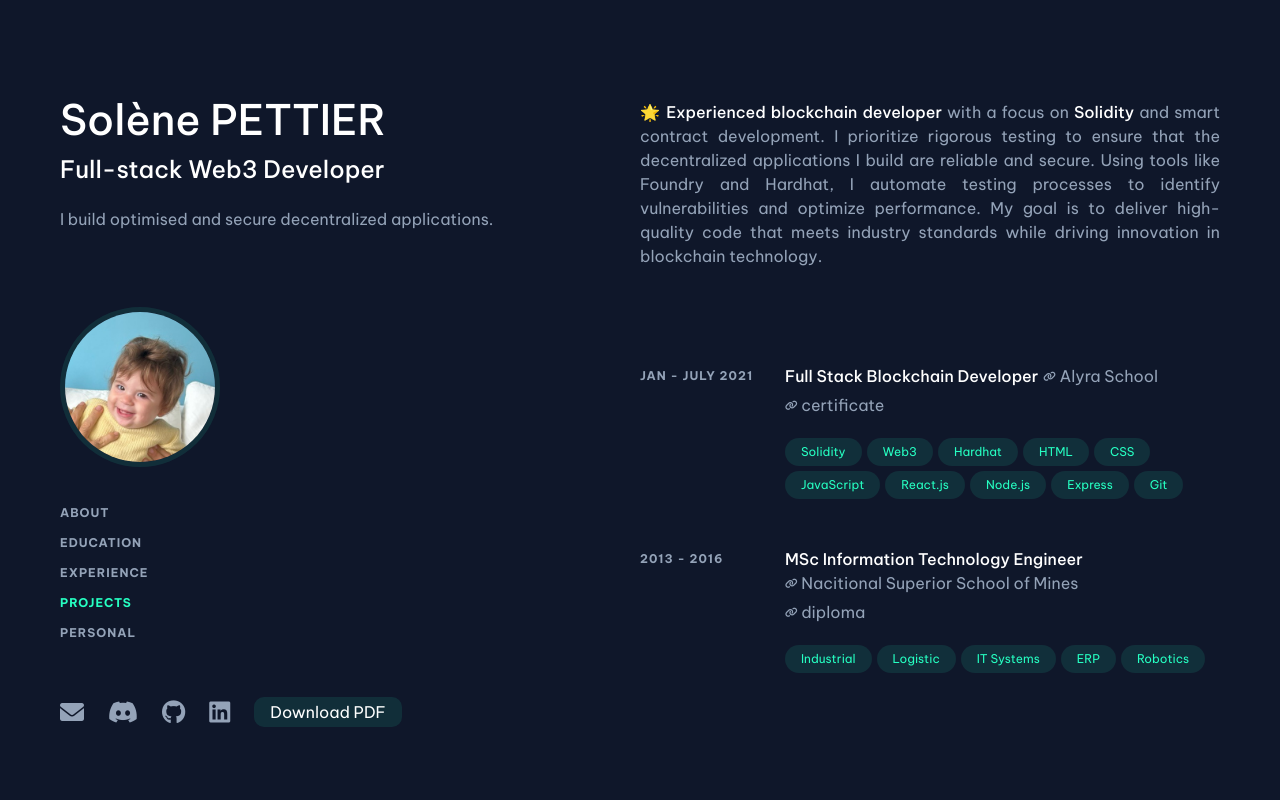
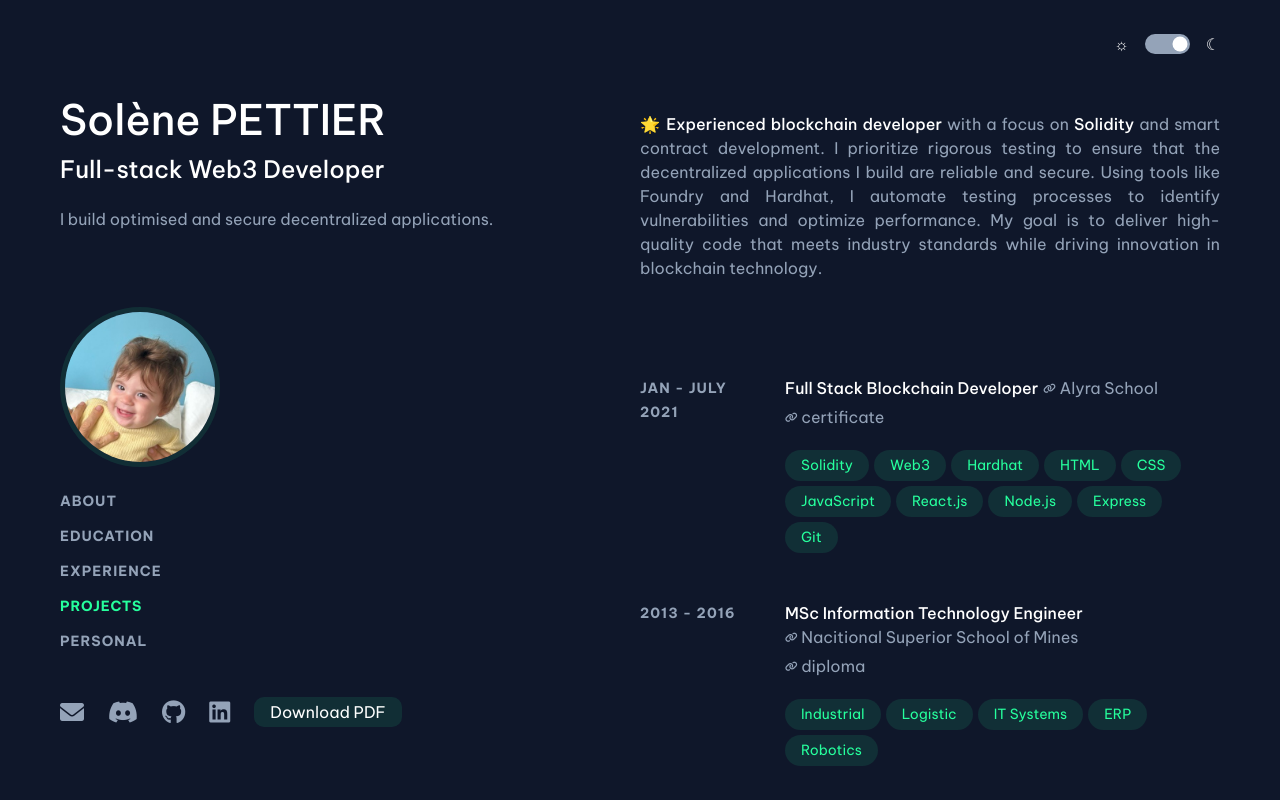
Before and after one commit to solenemep/web-prez, a React (Create React App) app: page / in a window 1280 px wide. Shown: the top 800 px of the page. Built offline with nearby package versions, Linux system fonts and the light colour scheme.

Commit message:
cv + darkmode

```diff
--- a/src/App.css
+++ b/src/App.css
@@ -18,8 +18,8 @@
   --spacing-tags: 5px;
 
   --size-big: 42px;
-  --size-medium: 12px;
-  --size-small: 10px;
+  --size-medium: 14px;
+  --size-small: 12px;
   --app-size: 16px;
 }
 
@@ -29,20 +29,20 @@
   --radient-color: rgba(37, 96, 222, 0.3);
   --text-color: rgb(148 163 184);
   --unlight-color: rgb(255, 255, 255);
-  --tag-bg-color: rgba(38, 255, 194, 0.1);
-  --tag-color: rgb(38, 255, 194);
+  --tag-bg-color: rgba(38, 255, 157, 0.1);
+  --tag-color: rgb(38, 255, 157);
 
   --circle-translate: translate(27.5px, -50%);
 }
 
 .light {
-  --background-color: rgb(2, 15, 14);
-  --card-hover-color: rgba(2, 15, 14, 0.3);
-  --radient-color: rgba(135, 243, 227, 0.3);
-  --text-color: rgb(226, 252, 248);
-  --unlight-color: rgb(149, 15, 91);
-  --tag-bg-color: rgba(235, 116, 61, 0.1);
-  --tag-color: rgb(235, 116, 61);
+  --background-color: rgb(255, 248, 242);
+  --card-hover-color: rgba(255, 248, 242, 0.3);
+  --radient-color: rgba(255, 179, 179, 0.3);
+  --text-color: rgb(115, 115, 115);
+  --unlight-color: rgb(0, 0, 0);
+  --tag-bg-color: rgba(255, 42, 127, 0.1);
+  --tag-color: rgb(255, 42, 127);
 
   --circle-translate: translate(2.5px, -50%);
 }
@@ -123,7 +123,7 @@ header {
 }
 
 main {
-  padding: var(--spacing-large) var(--spacing-large) 0px 0px;
+  padding: var(--spacing-small) var(--spacing-large) 0px 0px;
 }
 
 footer {
@@ -218,6 +218,14 @@ ul {
   display: flex;
   align-items: center;
   color: var(--unlight-color);
+  justify-content: end;
+}
+
+@media (max-width: 1024px) {
+  #darkmode {
+    display: none;
+    position: relative;
+  }
 }
 
 .switch {
--- a/src/App.js
+++ b/src/App.js
@@ -6,7 +6,7 @@ import Intro from "./components/header/Intro";
 import Navbar from "./components/header/Navbar";
 import Contact from "./components/header/Contact";
 
-// import DarkMode from "./components/main/DarkMode";
+import DarkMode from "./components/main/DarkMode";
 
 import About from "./components/main/About";
 import Education from "./components/main/Education";
@@ -15,11 +15,10 @@ import Projects from "./components/main/Projects";
 import Personal from "./components/main/Personal";
 
 function App() {
-  const darkMode = true;
-  // const [darkMode, setDarkMode] = useState(true);
-  // const toggleDarkMode = () => {
-  //   setDarkMode(!darkMode);
-  // };
+  const [darkMode, setDarkMode] = useState(true);
+  const toggleDarkMode = () => {
+    setDarkMode(!darkMode);
+  };
 
   const handleMouseMove = (e) => {
     const { clientX, clientY, currentTarget } = e;
@@ -75,13 +74,13 @@ function App() {
         <div className="left">
           <header>
             <Intro />
-            {/* <DarkMode toggleDarkMode={toggleDarkMode} /> */}
             <Navbar activeSection={activeSection} />
             <Contact />
           </header>
         </div>
         <div className="right">
           <main>
+            <DarkMode toggleDarkMode={toggleDarkMode} />
             <About activeSection={activeSection} />
             <Education activeSection={activeSection} />
             <Experience activeSection={activeSection} />
--- a/src/components/header/Contact.js
+++ b/src/components/header/Contact.js
@@ -29,7 +29,12 @@ const Contact = () => {
           );
         })}
         <li>
-          <a className="button" href="src/images/SP.jpeg" target="_blank">
+          <a
+            className="button"
+            href="/CV.pdf"
+            target="_blank"
+            rel="noopener noreferrer"
+          >
             Download PDF
           </a>
         </li>
--- a/src/components/main/Experience.js
+++ b/src/components/main/Experience.js
@@ -14,7 +14,7 @@ const Experience = ({ activeSection }) => {
         "Code Optimization: Improve contract performance to lower gas fees and enhance transaction efficiency.",
         "Testing and Auditing: Conducte thorough testing and auditing to identify and fix vulnerabilities.",
         "Collaborative Development: Collaborate with UI/UX designers and back-end to integrate smart contracts into dApps.",
-        "Documentation and Support: Develope comprehensive documentation to aid maintenance and knowledge transfer.",
+        "Documentation and Support: Develop comprehensive documentation to aid maintenance and knowledge transfer.",
       ],
       skills: [
         "Solidity",
```
Also changed, not shown: 1 other file (tests, documents, lock files or other folders).
